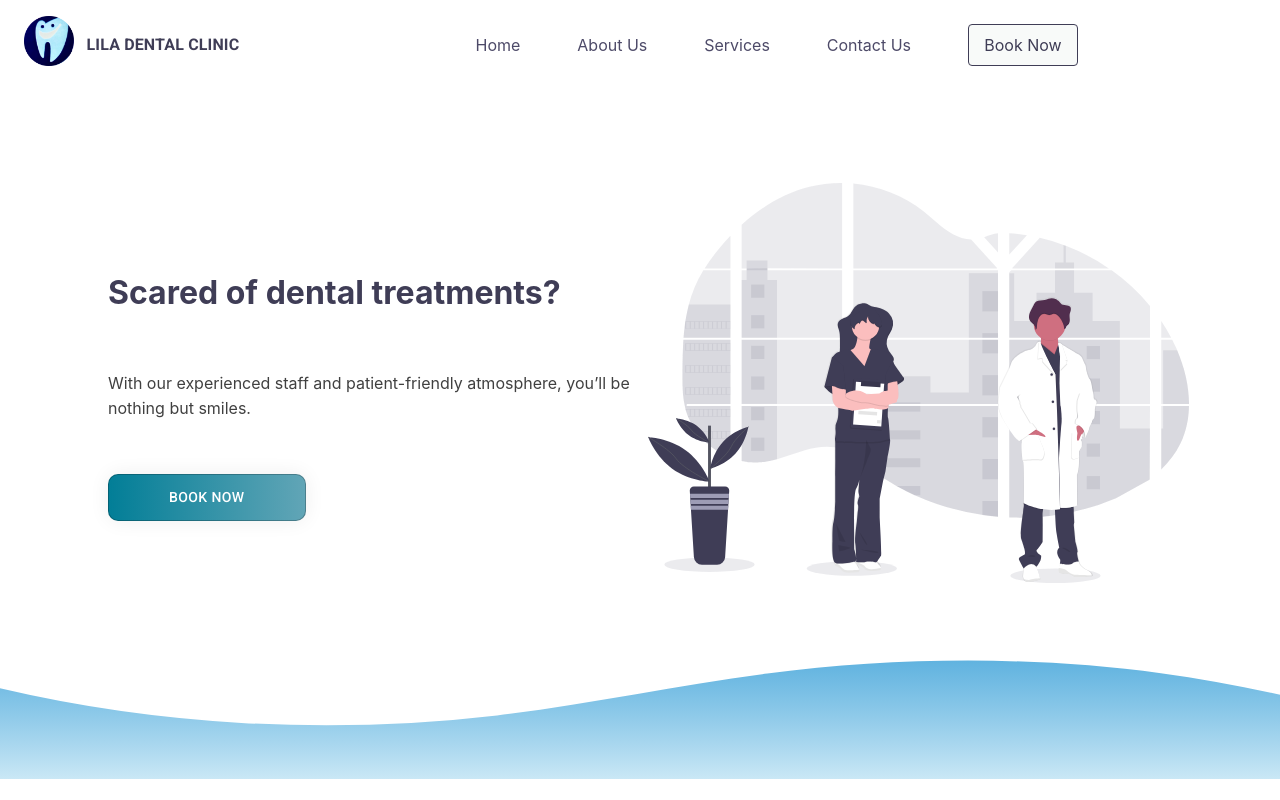
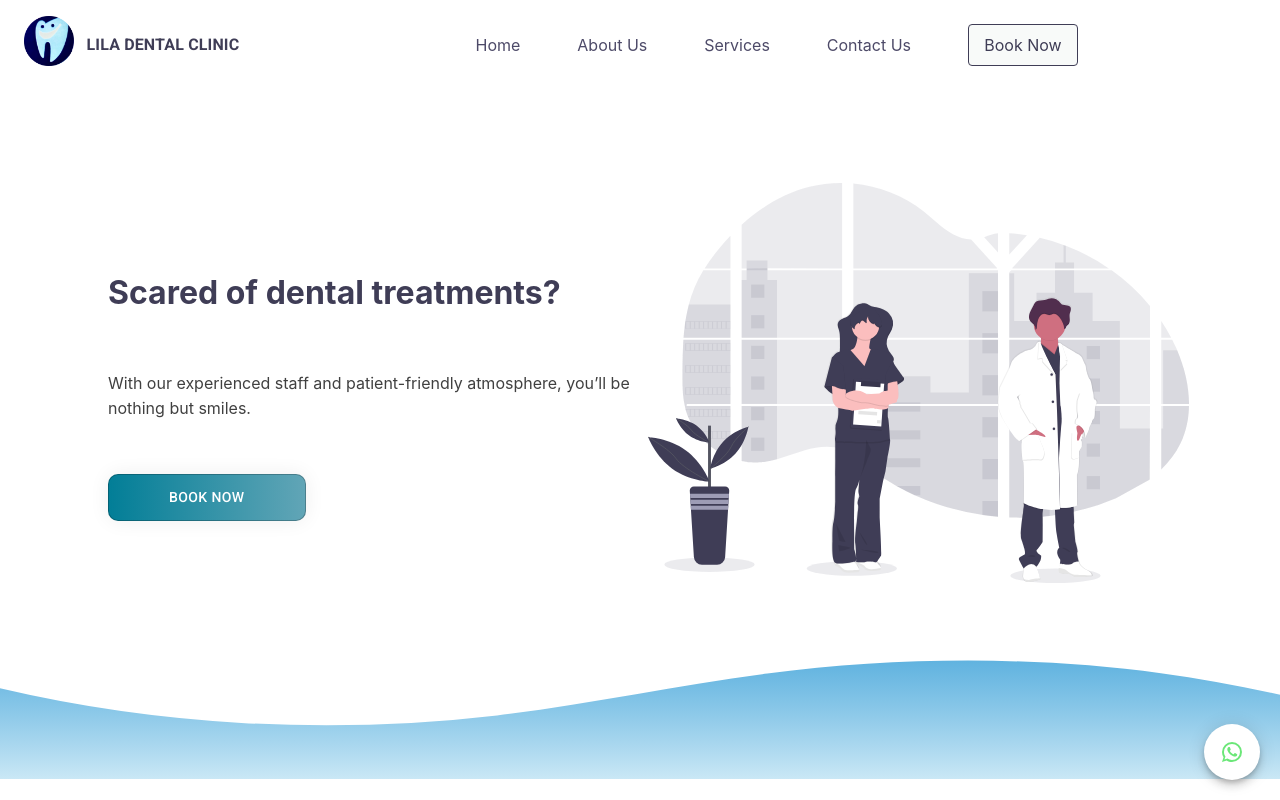
Before and after one commit to abhaybaiju/dentist-webapp, a React (Create React App) app in the folder frontend/: page / in a window 1280 px wide. Built offline with nearby package versions, Linux system fonts and the light colour scheme.

Commit message:
Whatsapp Icon

```diff
--- a/frontend/src/components/Contact.js
+++ b/frontend/src/components/Contact.js
@@ -1,8 +1,9 @@
 import React from 'react';
 import Navbar from './Navbar';
-import {Grid, Table, TableRow, TableCell, TextField, Button, makeStyles} from '@material-ui/core';
+import {Grid, Table, TableRow, TableCell, TextField, Button, makeStyles, Fab} from '@material-ui/core';
 import PhoneIcon from '@material-ui/icons/Phone';
 import EmailIcon from '@material-ui/icons/Email';
+import WhatsAppIcon from '@material-ui/icons/WhatsApp';
 import LocationOnIcon from '@material-ui/icons/LocationOn';
 import MapView from './Map';
 import Footer from './Footer';
@@ -136,6 +137,9 @@ const Contact = () => {
             <Button className={classes.buttonSubmit} onClick={handleSubmit}>Submit</Button>
           </Fade>
           </Grid>
+          <Fab href="https://api.whatsapp.com/send?phone=919810336864" style={{margin: 0,top: 'auto',right: 20,bottom: 20,left: 'auto',position: 'fixed', backgroundColor: "#ffffff"}}>
+          <WhatsAppIcon style={{color:"#6be778"}} />
+        </Fab>
         </Grid>
         <Footer top="2%" bottom="2%" left="12%" right="-22%"/>
       </Grid>
--- a/frontend/src/components/FrontPage.js
+++ b/frontend/src/components/FrontPage.js
@@ -1,5 +1,6 @@
 import React from 'react';
-import {Container, Grid,Button, makeStyles, Fade} from '@material-ui/core';
+import {Container, Grid,Button, makeStyles, Fade, Fab} from '@material-ui/core';
+import WhatsAppIcon from '@material-ui/icons/WhatsApp';
 import Navbar from './Navbar';
 import img from './images/front.svg';
 import {Link} from 'react-router-dom';
@@ -45,6 +46,9 @@ const FrontPage = () => {
         <Grid item lg={5} style={{marginTop:'10%'}}>
           <img alt="..." src={require('./images/doctors.svg')} height="400"/>
         </Grid>
+        <Fab href="https://api.whatsapp.com/send?phone=919810336864" style={{margin: 0,top: 'auto',right: 20,bottom: 20,left: 'auto',position: 'fixed', backgroundColor: "#ffffff"}}>
+          <WhatsAppIcon style={{color:"#6be778"}} />
+        </Fab>
         <Grid item lg={12} style={{background:`url(${img})`, backgroundRepeat:'no-repeat', backgroundSize:'cover', height:120, marginTop:'3%'}}>
         </Grid>
       </Grid>
--- a/frontend/src/components/Work.js
+++ b/frontend/src/components/Work.js
@@ -1,7 +1,7 @@
 //ABHAY
 //Counter placement?------timer? shift up?????????
 //Gridding
-//Whatsapp
+//Whatsapp✅
 //Razorpay live mode, razorpay phone fix?
 //Animations for steps(fade)
 //SES Live Mode
```
